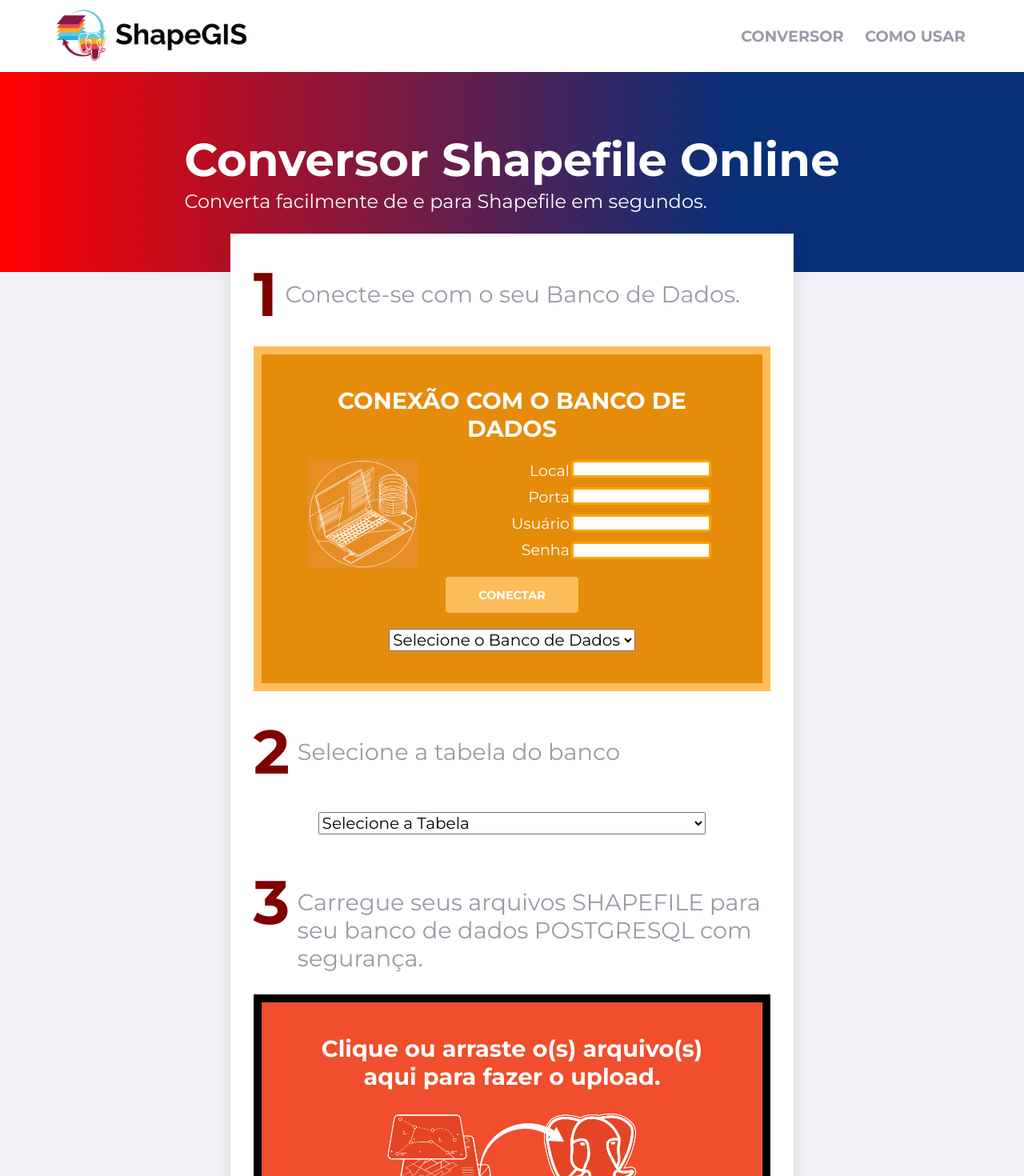
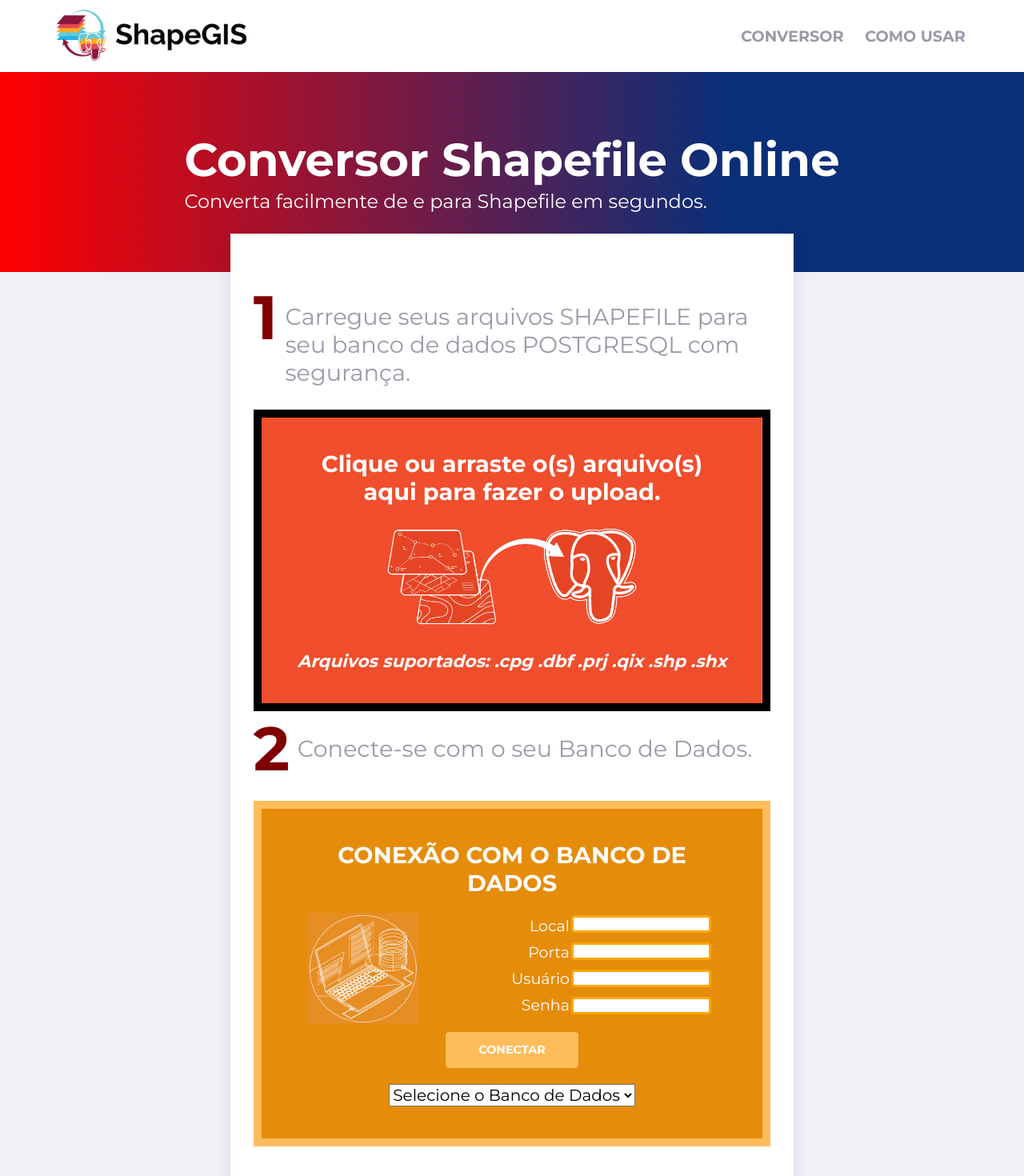
Before and after one commit to BureauTech/Mini-ETL-Shapefile-to-PostGis, a React (Create React App) app in the folder web/: page /shape in a window 1280 px wide. Shown: the top 1470 px of the page at 80% size. Built offline with nearby package versions, Linux system fonts and the light colour scheme.

Commit message:
fix: alterado ordem das etapas SHAPE

```diff
--- a/web/src/pages/Shape/index.js
+++ b/web/src/pages/Shape/index.js
@@ -105,8 +105,16 @@ const Shape = () => {
       <Faq />
 
       <div className="main-container">
+
+        <div className="shape-step3-header">
+          <p>1</p>
+          <span> Carregue seus arquivos SHAPEFILE para seu banco de dados POSTGRESQL com segurança.</span>
+        </div>
+
+        <DropZone />
+
         <div className="shape-step1-header">
-          <p>1</p>
+          <p>2</p>
           <span>
           Conecte-se com o seu Banco de Dados.</span>
         </div>
@@ -114,7 +122,7 @@ const Shape = () => {
         <Connection />
 
         <div className="shape-step2-header">
-          <p>2</p>
+          <p>3</p>
           <span>Selecione a tabela do banco</span>
         </div>
 
@@ -122,12 +130,7 @@ const Shape = () => {
           {inputFill()}
         </Selecao>
 
-        <div className="shape-step3-header">
-          <p>3</p>
-          <span> Carregue seus arquivos SHAPEFILE para seu banco de dados POSTGRESQL com segurança.</span>
-        </div>
 
-        <DropZone />
 
         <div className="shape-step4-header">
           <p>4</p>
```
